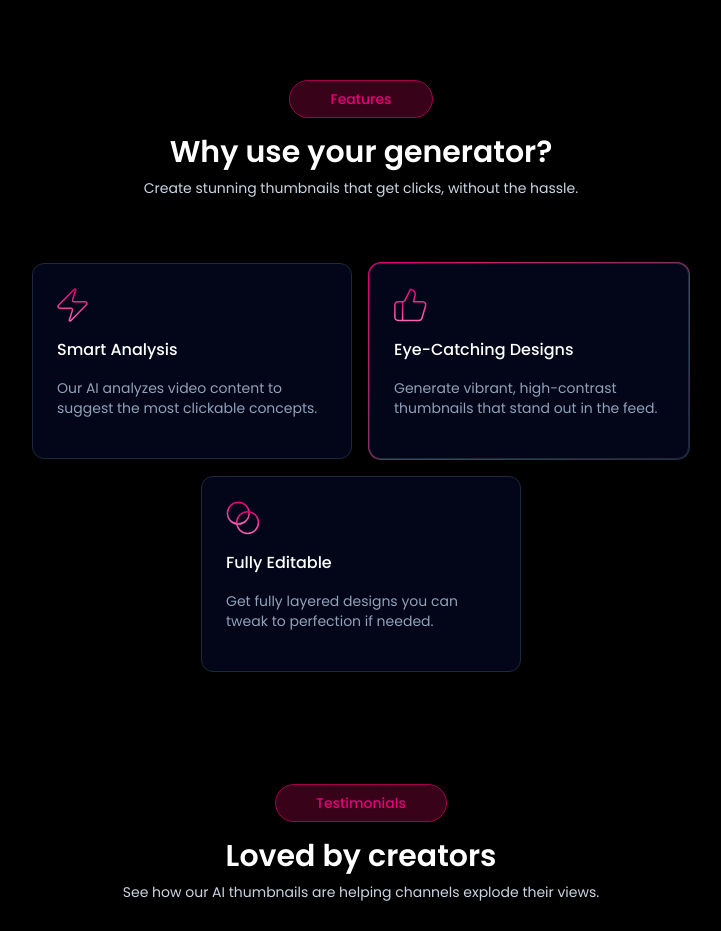
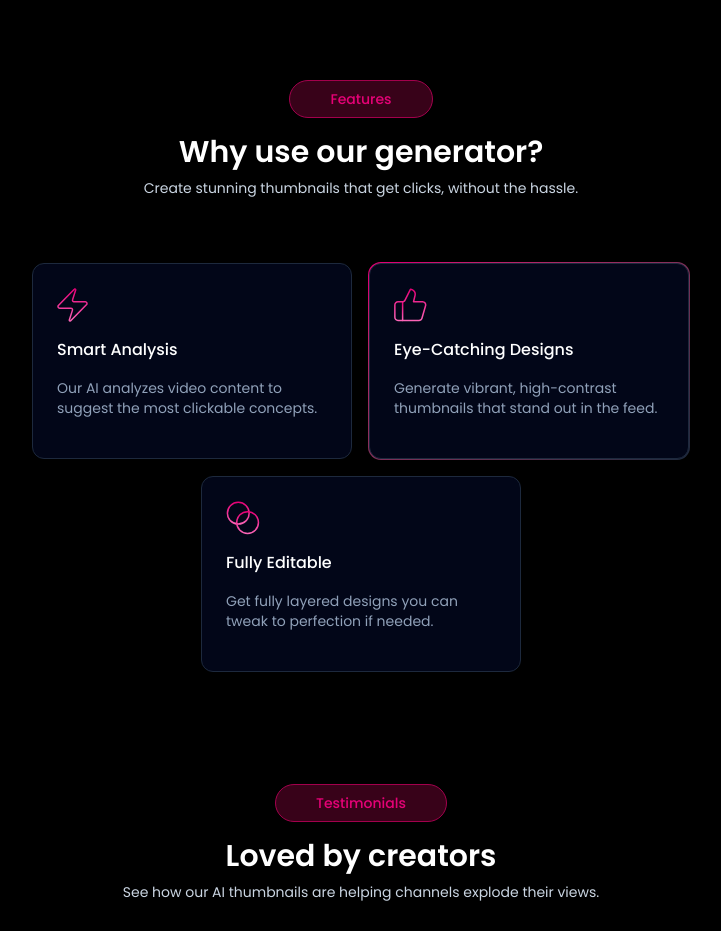
Before and after one commit to adigogetit/Thumbler-MERN, a React (Vite) app in the folder client/: page / in a window 1280 px wide. Shown: the part 1260-2191 px from the top of the page, without its empty margins (279-1000 px from the left). Built offline with nearby package versions, Linux system fonts and the light colour scheme.

Commit message:
small chnage in features section

```diff
--- a/client/src/sections/FeaturesSection.tsx
+++ b/client/src/sections/FeaturesSection.tsx
@@ -7,7 +7,7 @@ import type { IFeature } from "../types";
 export default function FeaturesSection() {
     return (
         <div id="features" className="px-4 md:px-16 lg:px-24 xl:px-32">
-            <SectionTitle text1="Features" text2="Why use your generator?" text3="Create stunning thumbnails that get clicks, without the hassle." />
+            <SectionTitle text1="Features" text2="Why use our generator?" text3="Create stunning thumbnails that get clicks, without the hassle." />
 
             <div className="flex flex-wrap items-center justify-center gap-6 md:gap-4 mt-16 px-6">
                 {featuresData.map((feature: IFeature, index: number) => (
```
